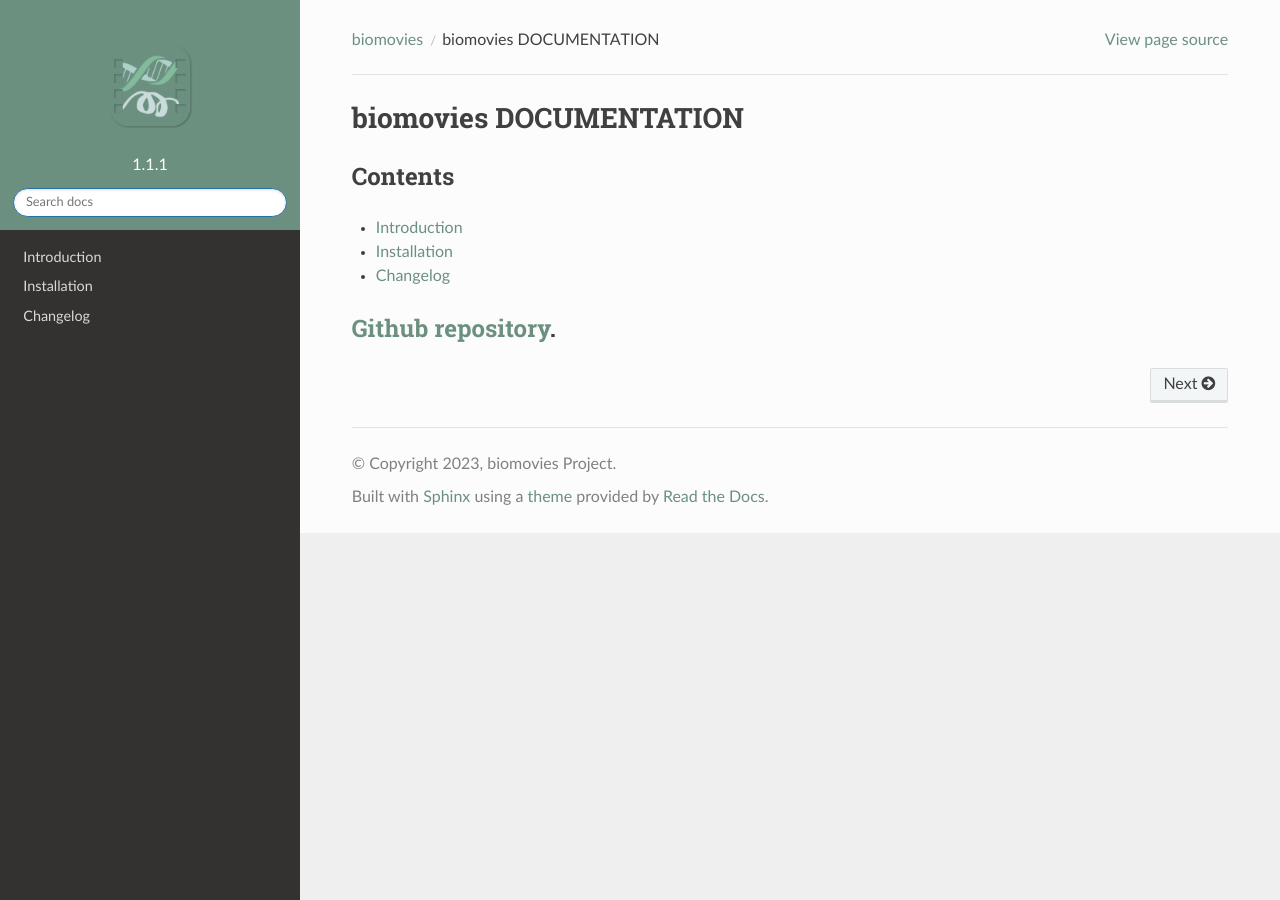
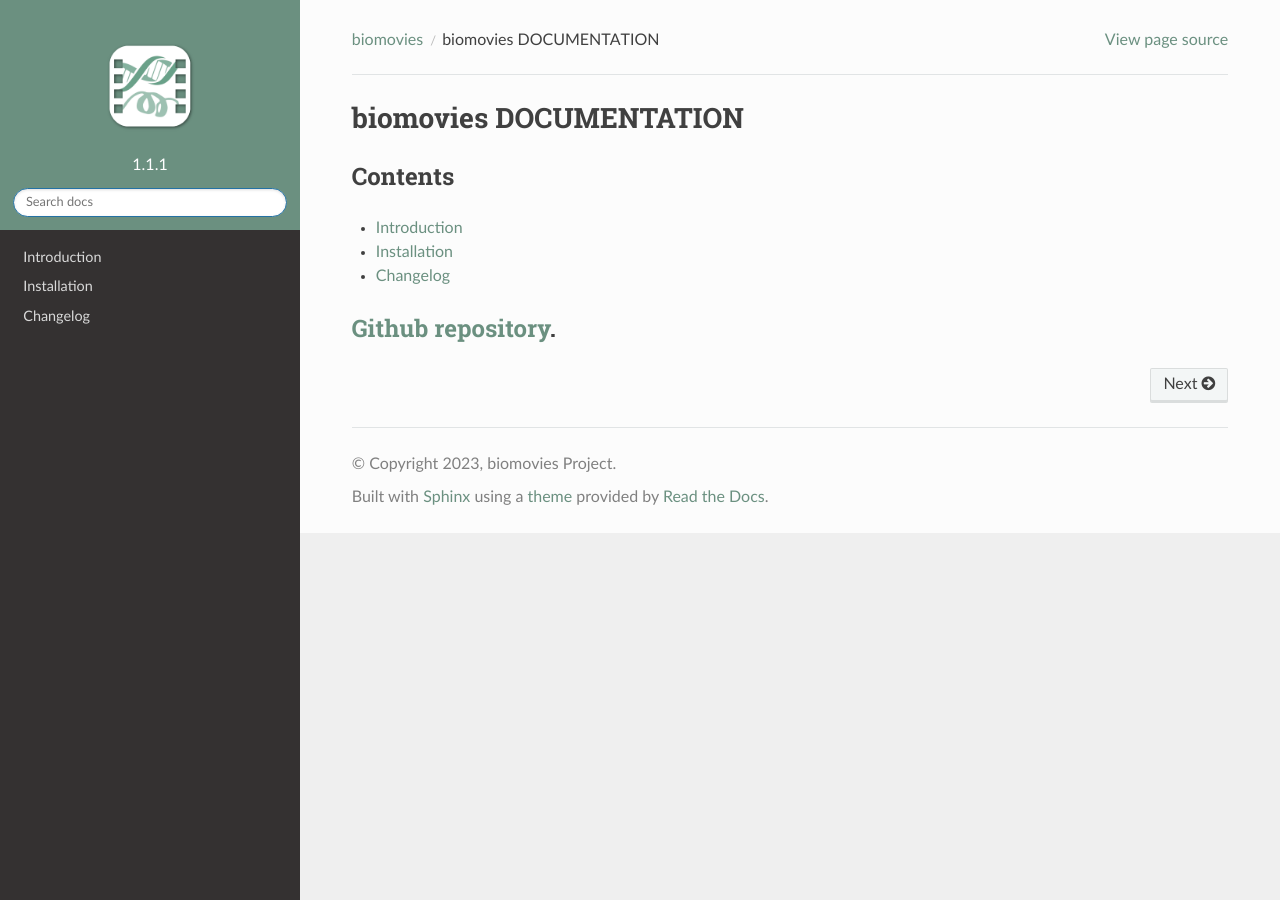
Before and after one commit to gbayarri/biomovies_documentation, a Sphinx documentation site: the page built from docs/source/index.rst, in a window 1280 px wide. Built offline with Sphinx 7.4.7 and the Read the Docs theme 2.0.0, drawn with Linux system fonts in a browser that asks for light colours.

Commit message:
Adjusting styles

```diff
--- a/docs/source/_static/theme_overrides.css
+++ b/docs/source/_static/theme_overrides.css
@@ -1,7 +1,7 @@
 /* override table width restrictions as found on https://github.com/getpelican/pelican/issues/1311 */
 a { color:#6b9080; }
 a:hover { color:#6b9080; }
-a:visited { color:#8c9db1; }
+a:visited { color:#6b9080; }
 
 .highlight { background: #fffae4; }
 
--- a/docs/source/_static/theme_overrides.js
+++ b/docs/source/_static/theme_overrides.js
@@ -4,6 +4,6 @@
 	if($('.wy-side-nav-search .icon.icon-home').attr('href') == '../index.html') path = '../';
 	else if($('.wy-side-nav-search .icon.icon-home').attr('href') == '../../index.html') path = '../../';
 
-	$('.wy-side-nav-search .icon.icon-home').html('<img src="' + path + '_static/logo.png" class="logo" alt="Logo" style="width:110px;">');
+	$('.wy-side-nav-search .icon.icon-home').html('<img src="' + path + '_static/logo_white.png" class="logo" alt="Logo" style="width:110px;">');
 	$('.wy-breadcrumbs .icon.icon-home').html('biomovies');
 });
```
Also changed, not shown: docs/source/_static/logo_white.png (added).
